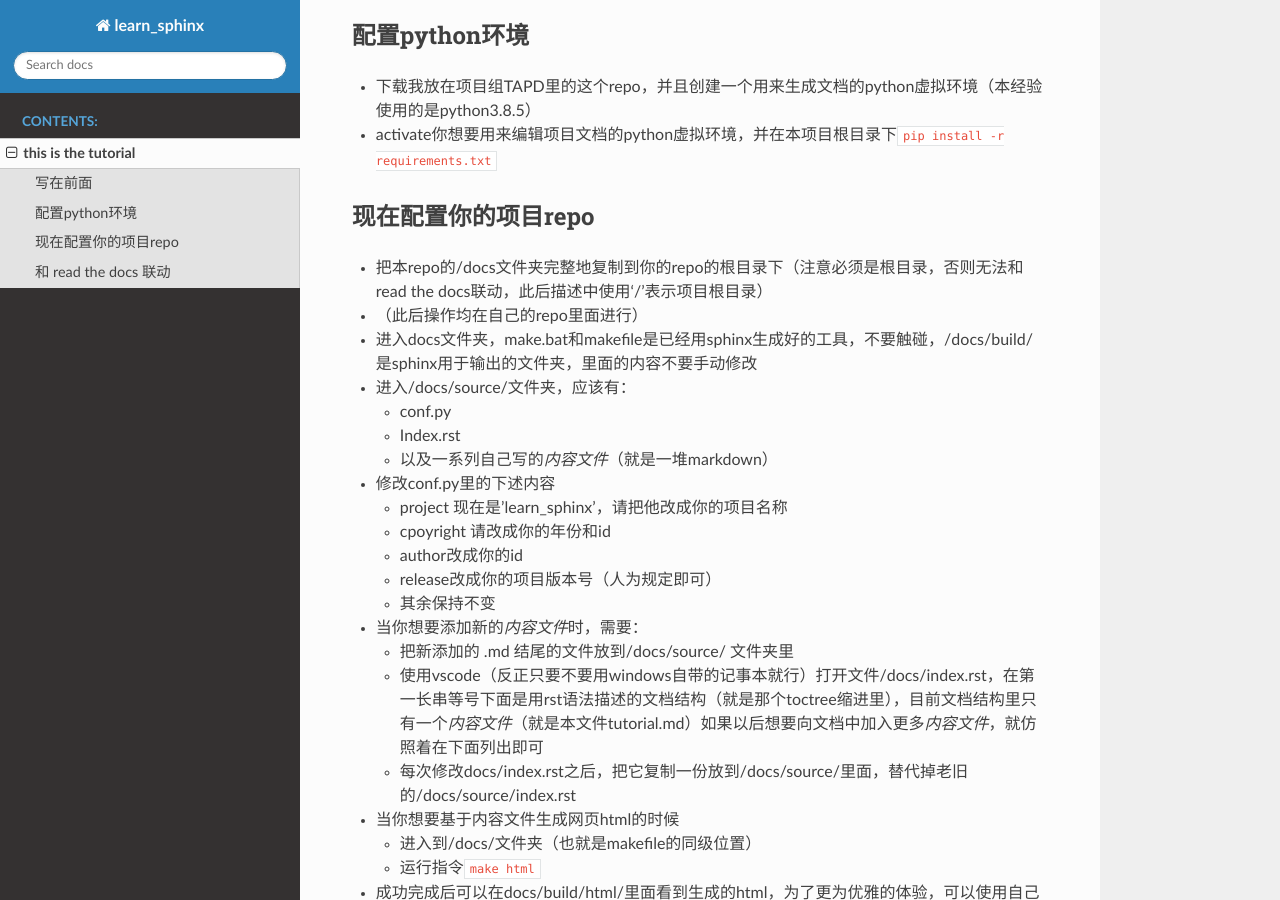
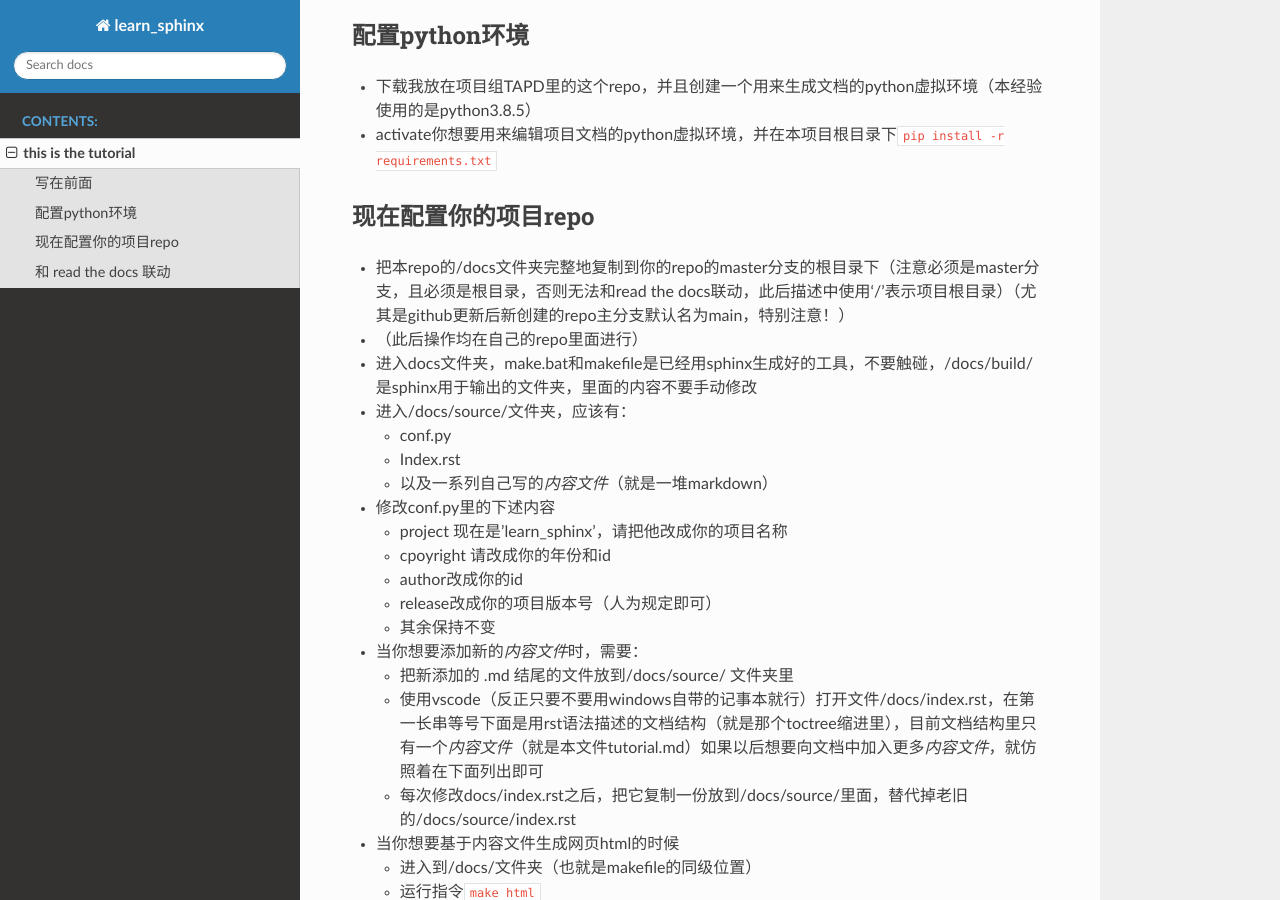
Before and after one commit to Dee-Why/test_sphinx_repo, a Sphinx documentation site: the page built from docs/source/tutorial.md, in a window 1280 px wide and 900 px high, scrolled down 611 px. Built offline with Sphinx 7.4.7 and the Read the Docs theme 2.0.0, drawn with Linux system fonts in a browser that asks for light colours.

Commit message:
update tutorial.md

```diff
--- a/docs/source/tutorial.md
+++ b/docs/source/tutorial.md
@@ -26,7 +26,7 @@ created in 2020/10/11
 
 ## 现在配置你的项目repo
 
-* 把本repo的/docs文件夹完整地复制到你的repo的根目录下（注意必须是根目录，否则无法和read the docs联动，此后描述中使用‘/’表示项目根目录）
+* 把本repo的/docs文件夹完整地复制到你的repo的master分支的根目录下（注意必须是master分支，且必须是根目录，否则无法和read the docs联动，此后描述中使用‘/’表示项目根目录）（尤其是github更新后新创建的repo主分支默认名为main，特别注意！）
 
 * （此后操作均在自己的repo里面进行）
 
```
Also changed, not shown: 6 other files.
